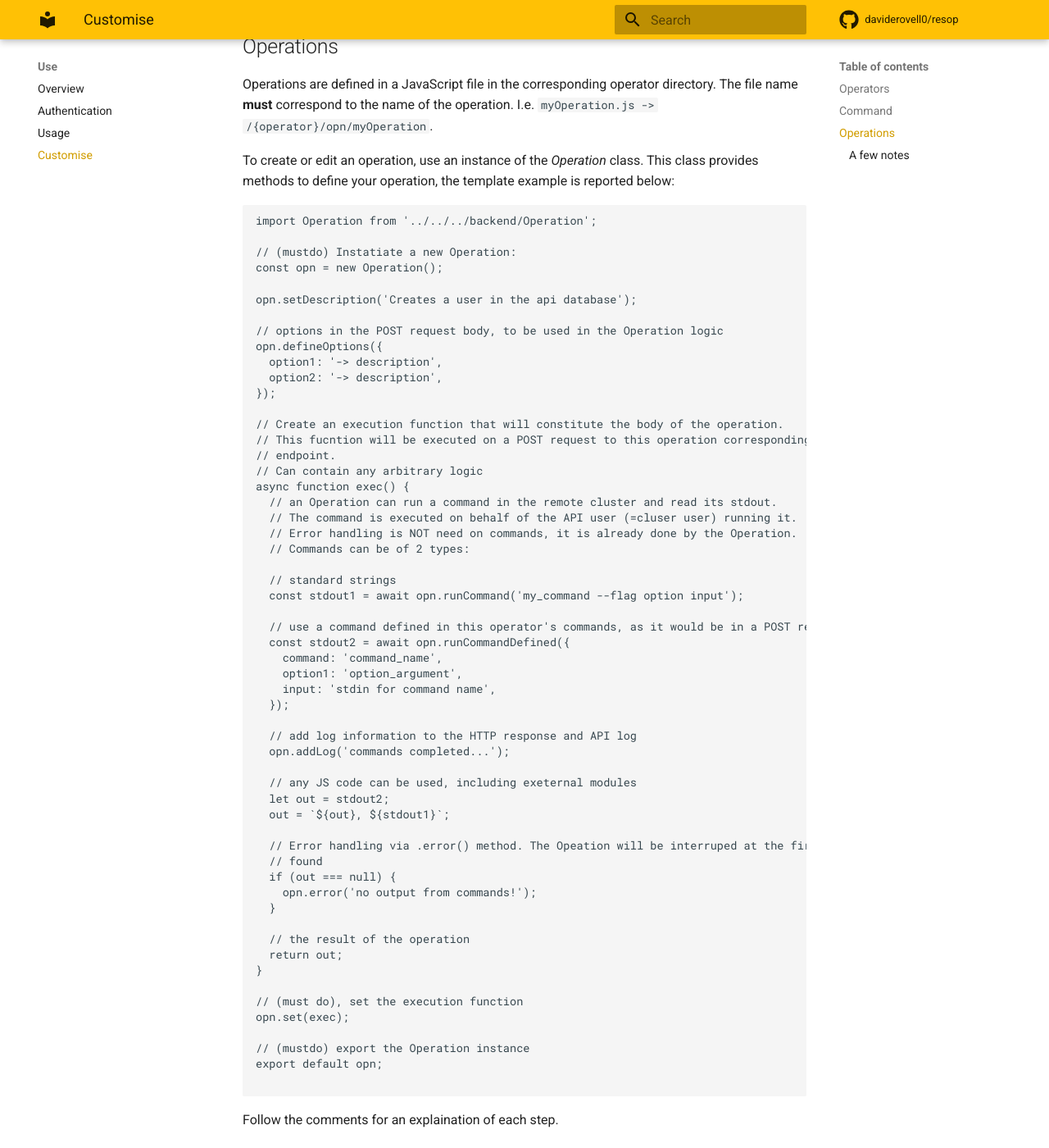
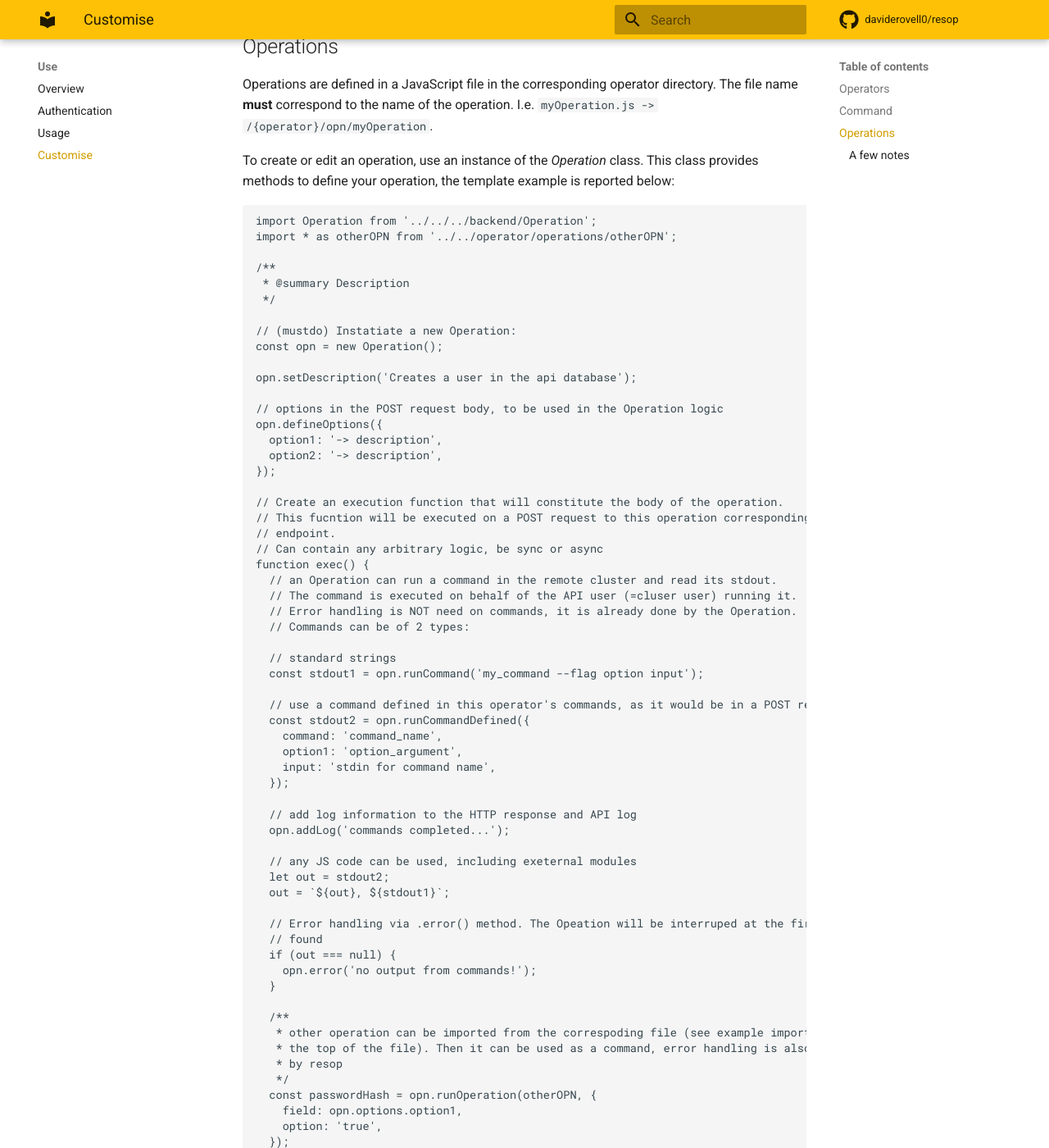
Before and after one commit to daviderovell0/resop-docs, an MkDocs documentation site: the page built from docs/use/customise.md, in a window 1280 px wide and 1400 px high, scrolled down 1891 px. Shown: the whole window at 82% size. Built offline with MkDocs 1.6.1 and Material for MkDocs 9.7.7, drawn with Linux system fonts in a browser that asks for light colours; comment, search, counter and statistics services are not loaded; some of the changed text lies outside the part shown.

Commit message:
docs for v22.1-beta

````diff
--- a/docs/use/customise.md
+++ b/docs/use/customise.md
@@ -73,6 +73,11 @@
 
 ```js
 import Operation from '../../../backend/Operation';
+import * as otherOPN from '../../operator/operations/otherOPN';
+
+/**
+ * @summary Description
+ */
 
 // (mustdo) Instatiate a new Operation:
 const opn = new Operation();
@@ -88,18 +93,18 @@
 // Create an execution function that will constitute the body of the operation.
 // This fucntion will be executed on a POST request to this operation corresponding
 // endpoint.
-// Can contain any arbitrary logic
-async function exec() {
+// Can contain any arbitrary logic, be sync or async
+function exec() {
   // an Operation can run a command in the remote cluster and read its stdout.
   // The command is executed on behalf of the API user (=cluser user) running it.
   // Error handling is NOT need on commands, it is already done by the Operation.
   // Commands can be of 2 types:
 
   // standard strings
-  const stdout1 = await opn.runCommand('my_command --flag option input');
+  const stdout1 = opn.runCommand('my_command --flag option input');
 
   // use a command defined in this operator's commands, as it would be in a POST request
-  const stdout2 = await opn.runCommandDefined({
+  const stdout2 = opn.runCommandDefined({
     command: 'command_name',
     option1: 'option_argument',
     input: 'stdin for command name',
@@ -118,6 +123,18 @@
     opn.error('no output from commands!');
   }
 
+  /**
+   * other operation can be imported from the correspoding file (see example import at
+   * the top of the file). Then it can be used as a command, error handling is also taken care
+   * by resop
+   */
+  const passwordHash = opn.runOperation(otherOPN, {
+    field: opn.options.option1,
+    option: 'true',
+  });
+
+  opn.addLog(passwordHash);
+
   // the result of the operation
   return out;
 }
@@ -127,6 +144,7 @@
 
 // (mustdo) export the Operation instance
 export default opn;
+
 
 ```
 Follow the comments for an explaination of each step.
````
Also changed, not shown: docs/develop/implementation.md (+3 -1 lines), docs/index.md (+5 -5 lines), docs/reference.md (+1 -1 lines), docs/use/auth.md (+1 -1 lines), docs/use/usage.md (+17 -4 lines).
